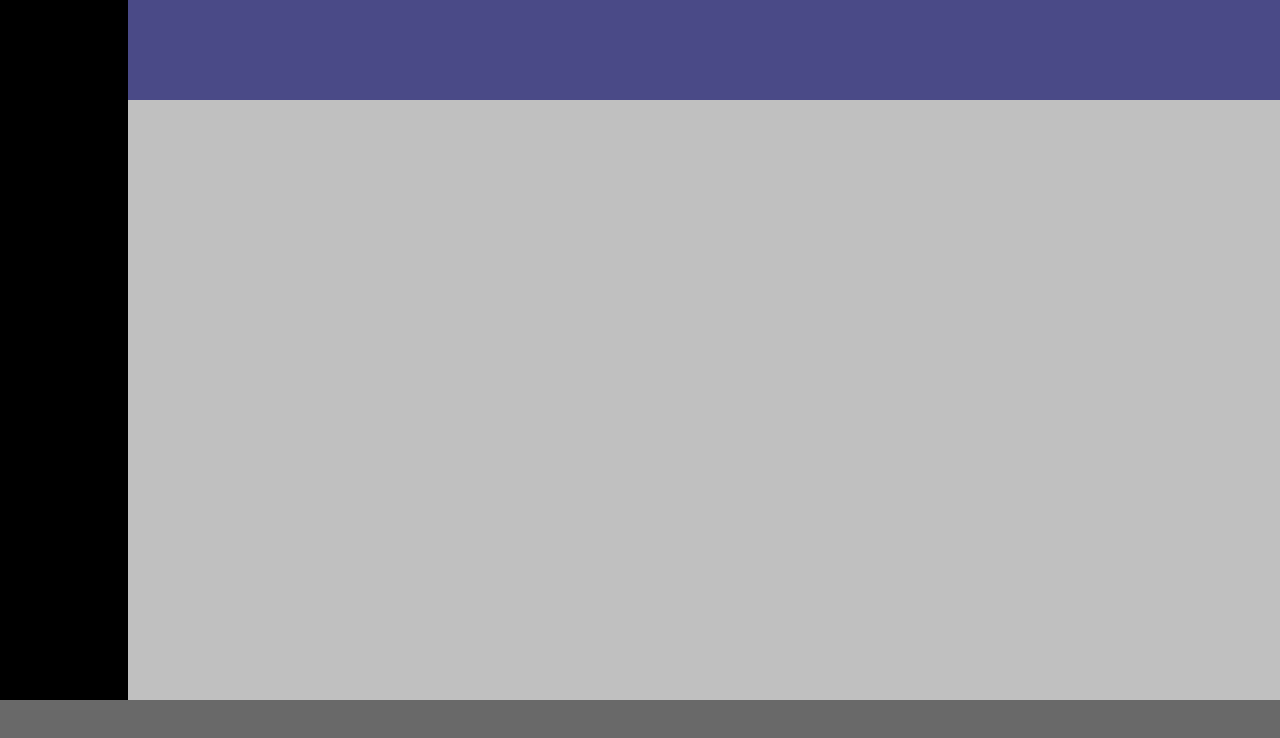
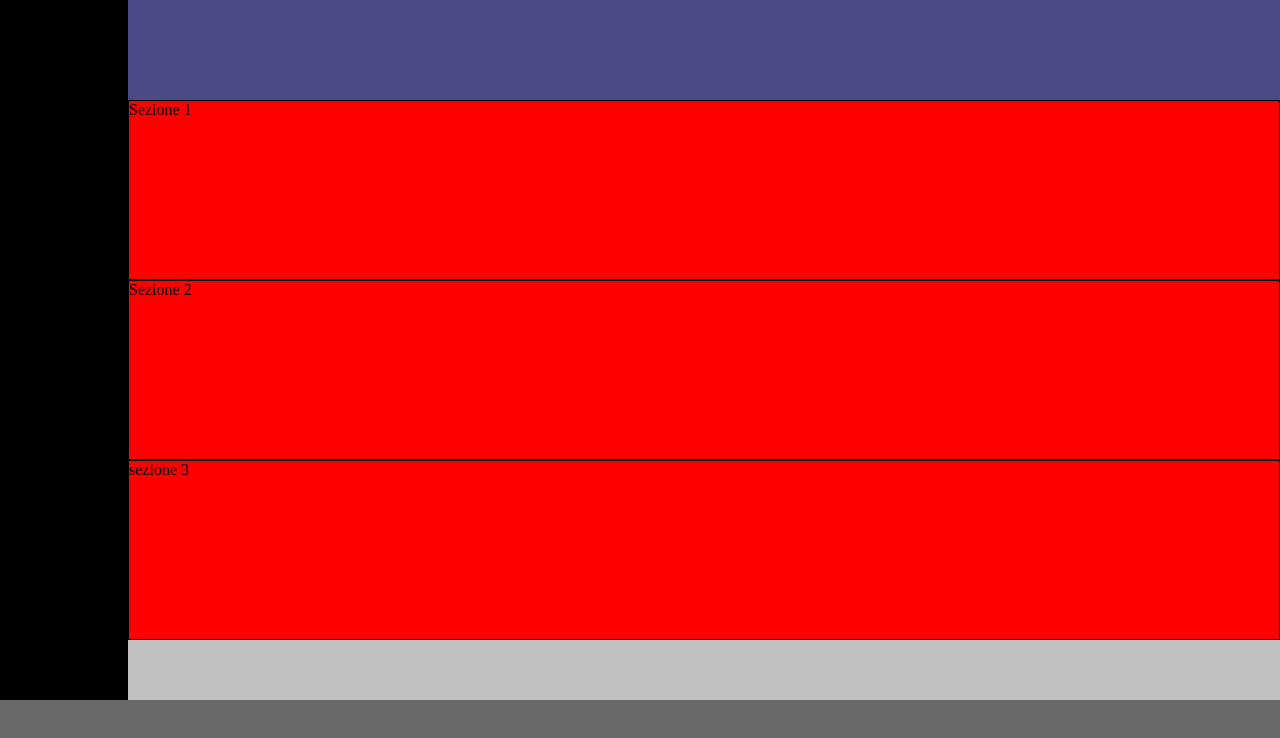
Before and after one commit to davidtrevor97/html-css-spotifyweb, a plain HTML site: page index.html in a window 1280 px wide. Drawn offline with Linux system fonts and the light colour scheme.

Commit message:
commit 2

```diff
--- a/css/style.css
+++ b/css/style.css
@@ -14,6 +14,7 @@
   flex-basis: 10%;
   background-color: black;
   z-index: 1;
+  flex-shrink: 0;
 }
 .barnav{
   position: absolute;
@@ -28,6 +29,17 @@
   height: 100vh;
   flex-grow: 1;
   background-color: silver;
+  overflow: scroll;
+  padding: 100px 0;
+  display: flex;
+  flex-direction: column;
+  flex-wrap: wrap;
+}
+.content .section{
+  width: 100%;
+  background-color: red;
+  flex-basis: 30%;
+  border: 1px solid black;
 }
 .footer{
   z-index: 1;
--- a/index.html
+++ b/index.html
@@ -14,7 +14,24 @@
 
       </div>
       <div class="content">
-
+        <div class="section">
+          Sezione 1
+        </div>
+        <div class="section">
+          Sezione 2
+        </div>
+        <div class="section">
+          sezione 3
+        </div>
+        <div class="section">
+          Sezione 4
+        </div>
+        <div class="section">
+          Sezione 5
+        </div>
+        <div class="section">
+          sezione 6
+        </div>
       </div>
       <div class="footer">
 
```
